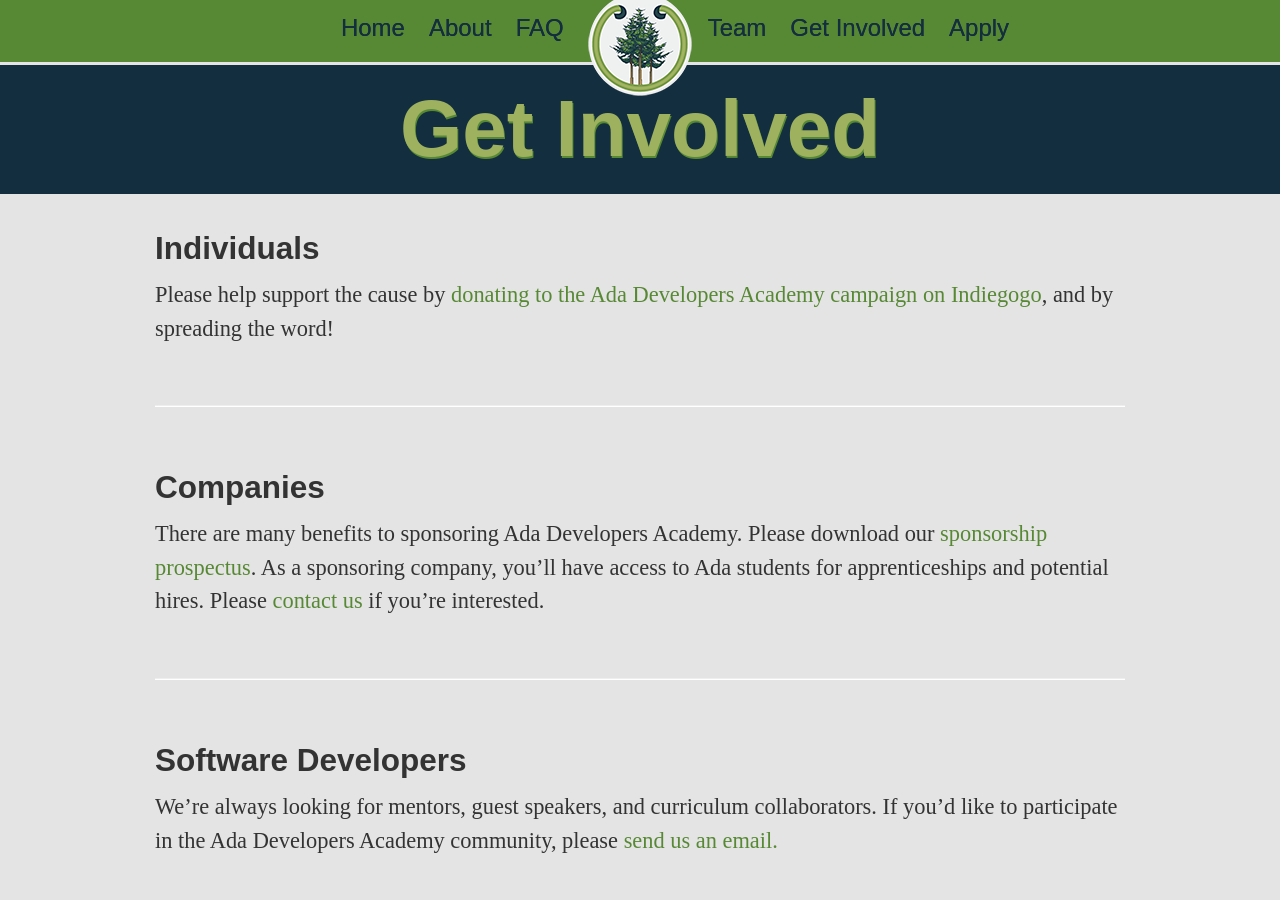
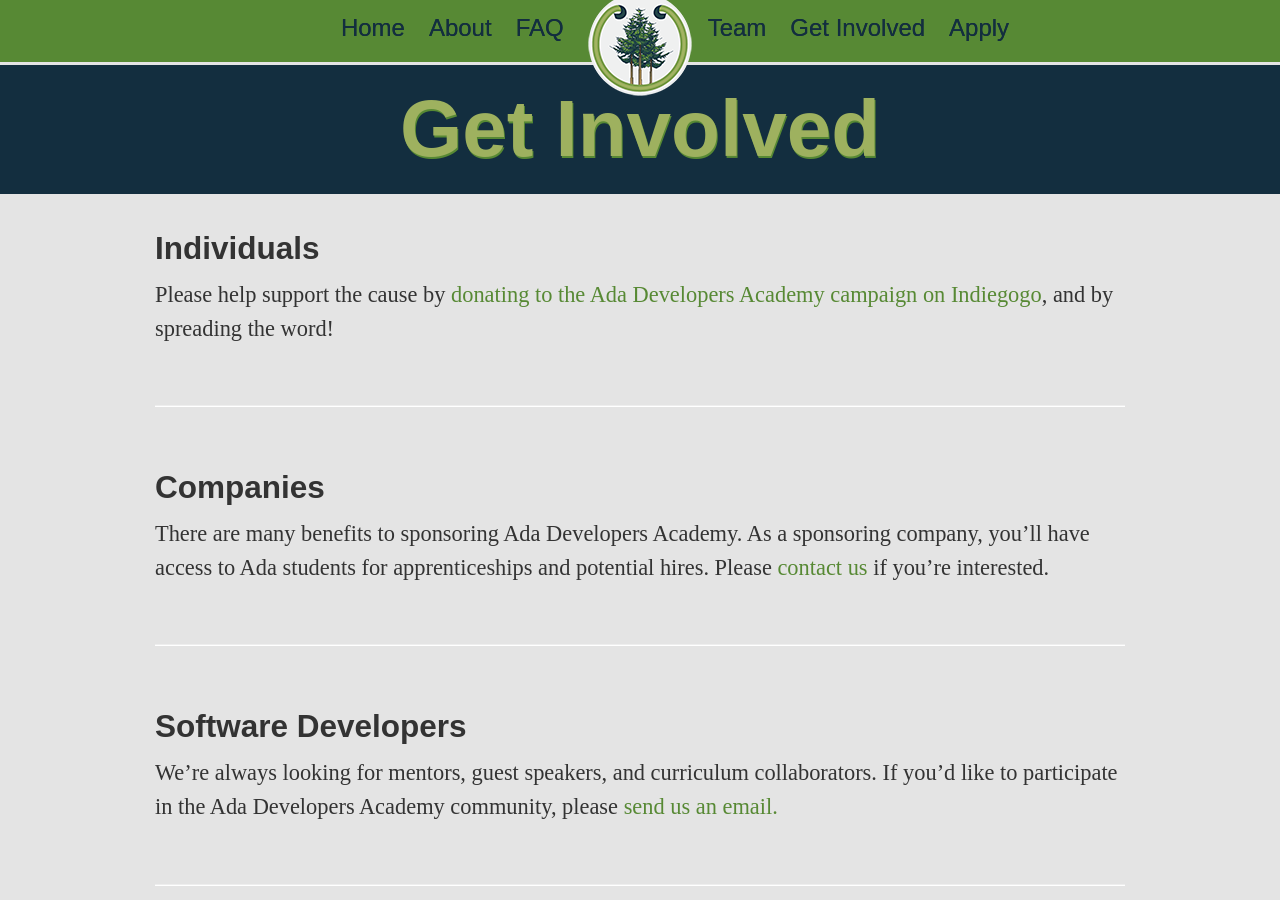
Before and after one commit to Ada-Developers-Academy/adadevelopersacademy.org, a Jekyll site: the page built from community/index.html, in a window 1280 px wide and 900 px high. Built offline with Jekyll 4.4.1, drawn with Linux system fonts in a browser that asks for light colours; nearby versions of some CDN libraries.

Commit message:
Text changes.

```diff
--- a/community/index.html
+++ b/community/index.html
@@ -14,7 +14,7 @@
       <p>Please help support the cause by <a href="http://www.indiegogo.com/projects/ada-developers-academy/x/3920649">donating to the Ada Developers Academy campaign on Indiegogo</a>, and by spreading the word!</p>
 <hr/>
       <h2>Companies</h2>
-      <p>There are many benefits to sponsoring Ada Developers Academy. Please download our <a href="/downloads/ada_sponsorship_prospectus.pdf">sponsorship prospectus</a>. As a sponsoring company, you’ll have access to Ada students for apprenticeships and potential hires. Please <a href="mailto:sponsor@adadevelopersacademy.org?subject=Company Sponsorship">contact us</a> if you’re interested.</p>
+      <p>There are many benefits to sponsoring Ada Developers Academy. As a sponsoring company, you’ll have access to Ada students for apprenticeships and potential hires. Please <a href="mailto:sponsor@adadevelopersacademy.org?subject=Company Sponsorship">contact us</a> if you’re interested.</p>
 
 <hr/>
       <h2>Software Developers</h2>
```
